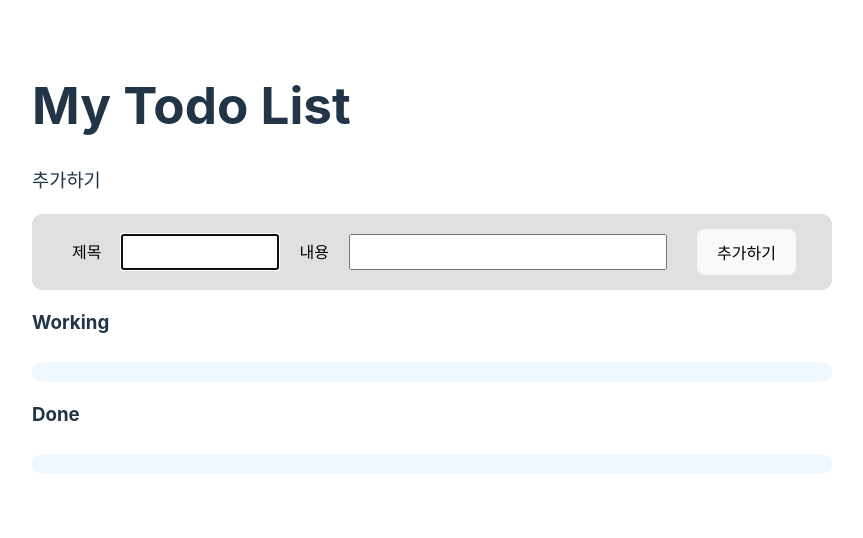
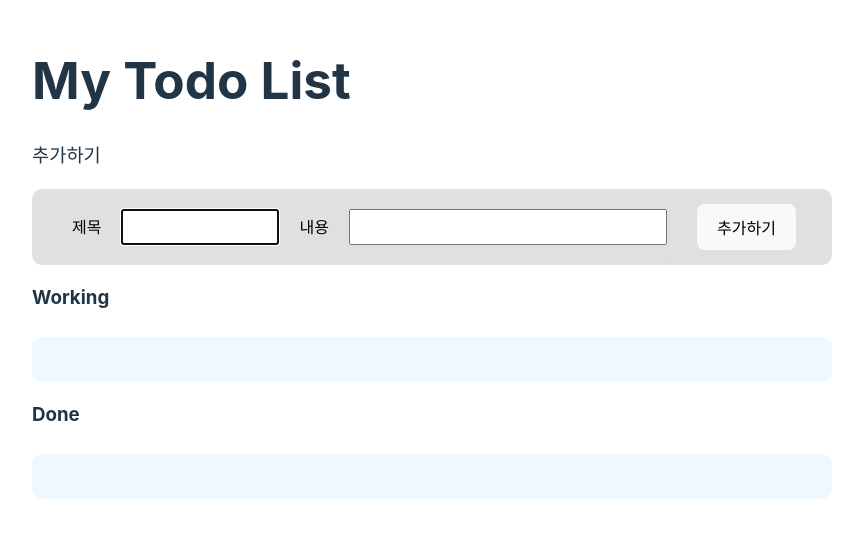
Before and after one commit to sobbingtofu/individualPrjToDoList, a React (Vite) app: page / in a window 1280 px wide. Shown: the part 142-680 px from the top of the page, without its empty margins (208-1071 px from the left). Built offline with nearby package versions, Linux system fonts and the light colour scheme.

Commit message:
style: Working/Done 섹션 패딩값 조정

```diff
--- a/src/components/DoneSection/DoneSection.css
+++ b/src/components/DoneSection/DoneSection.css
@@ -2,7 +2,7 @@
     margin-top: 25px;
     border-width: 2px;
     border-color: aliceblue;
-    padding: 10px;
+    padding: 15px 5px 30px 10px;
     border-radius: 10px;
     background-color: aliceblue;
   }
--- a/src/components/WorkingSection/WorkingSection.css
+++ b/src/components/WorkingSection/WorkingSection.css
@@ -2,7 +2,7 @@
     margin-top: 25px;
     border-width: 2px;
     border-color: aliceblue;
-    padding: 10px;
+    padding: 15px 5px 30px 10px;
     border-radius: 10px;
     background-color: aliceblue;
 }
```
